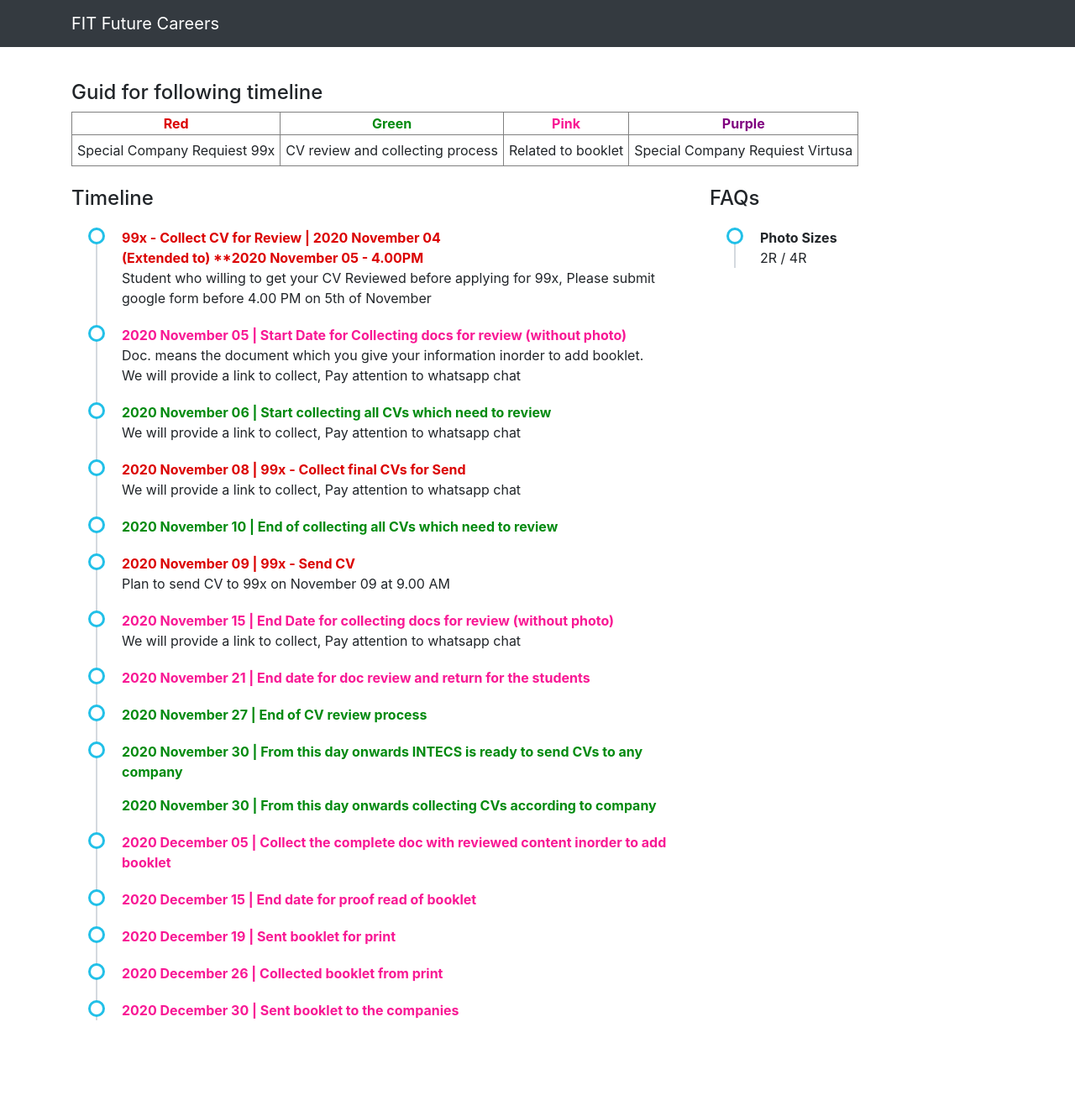
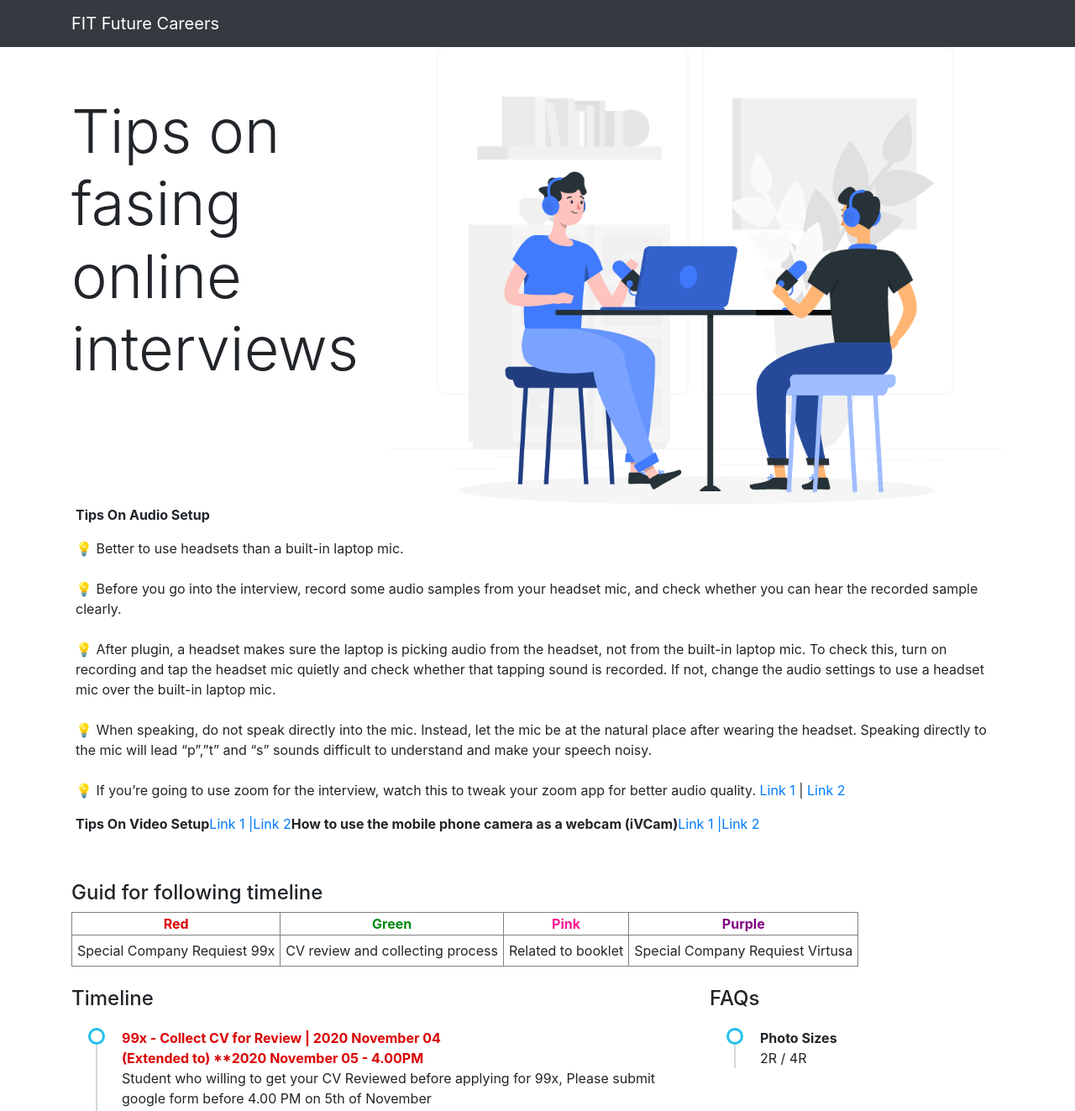
Before and after one commit to INTECS-UoM/careerfair_deadlines, a plain HTML site: page index.html in a window 1280 px wide. Shown: the top 1323 px of the page at 84% size. Before the commit the page ends 1235 px from the top, so only its background shows below. Drawn offline with nearby package versions, Linux system fonts and the light colour scheme.

Commit message:
Add tips

```diff
--- a/index.html
+++ b/index.html
@@ -25,11 +25,51 @@
 		</div>
 	</nav>
 
+	<div class="container">
+		<div class="row">
+			<div class="col-lg-4" style="padding-top:5%">
+				<h1 class=" display-3">Tips on fasing online interviews</h1>
 
+			</div>
+			<div class="col-lg-8">
+				<img src="1.png" alt="Image" class="img-fluid">
+			</div>
+		</div>
 
+		<div class="row" style="padding:0px 30px 0px 20px;">
+			<p style="font-weight: 700;">Tips On Audio Setup</p>
+			<p>
+				💡 Better to use headsets than a built-in laptop mic.<br /><br />
 
-	<div class="container" style="margin-top: 40px;">
-		<div class="row">
+				💡 Before you go into the interview, record some audio samples from your headset mic, and check whether
+				you can hear the recorded sample clearly.<br /><br />
+
+				💡 After plugin, a headset makes sure the laptop is picking audio from the headset, not from the
+				built-in laptop mic. To check this, turn on recording and tap the headset mic quietly and check whether
+				that tapping sound is recorded. If not, change the audio settings to use a headset mic over the built-in
+				laptop mic. <br /><br />
+
+				💡 When speaking, do not speak directly into the mic. Instead, let the mic be at the natural place after
+				wearing the headset. Speaking directly to the mic will lead “p”,”t” and “s” sounds difficult to
+				understand and make your speech noisy.<br /><br />
+
+				💡 If you’re going to use zoom for the interview, watch this to tweak your zoom app for better audio
+				quality.
+				<a href="https://www.youtube.com/watch?v=s7m1lwnHCh8&ab_channel=MarioSo">Link 1</a> |
+				<a href="ttps://www.youtube.com/watch?v=Tr9v1STtI6Y&ab_channel=HeliumCine">Link 2</a>
+			</p>
+
+			<p style="font-weight: 700;"> Tips On Video Setup</p>
+			<a href="https://www.youtube.com/watch?v=s7m1lwnHCh8&ab_channel=MarioSo">Link 1 |</a>
+			<a href="ttps://www.youtube.com/watch?v=Tr9v1STtI6Y&ab_channel=HeliumCine">Link 2</a>
+
+			<p style="font-weight: 700;"> How to use the mobile phone camera as a webcam (iVCam)</p>
+			<a href="https://www.youtube.com/watch?v=s7m1lwnHCh8&ab_channel=MarioSo">Link 1 |</a>
+			<a href="ttps://www.youtube.com/watch?v=Tr9v1STtI6Y&ab_channel=HeliumCine">Link 2</a>
+
+		</div>
+
+		<div class="row" style="margin-top: 40px;">
 			<div class="col-md-12">
 				<h4>Guid for following timeline</h4>
 
```
